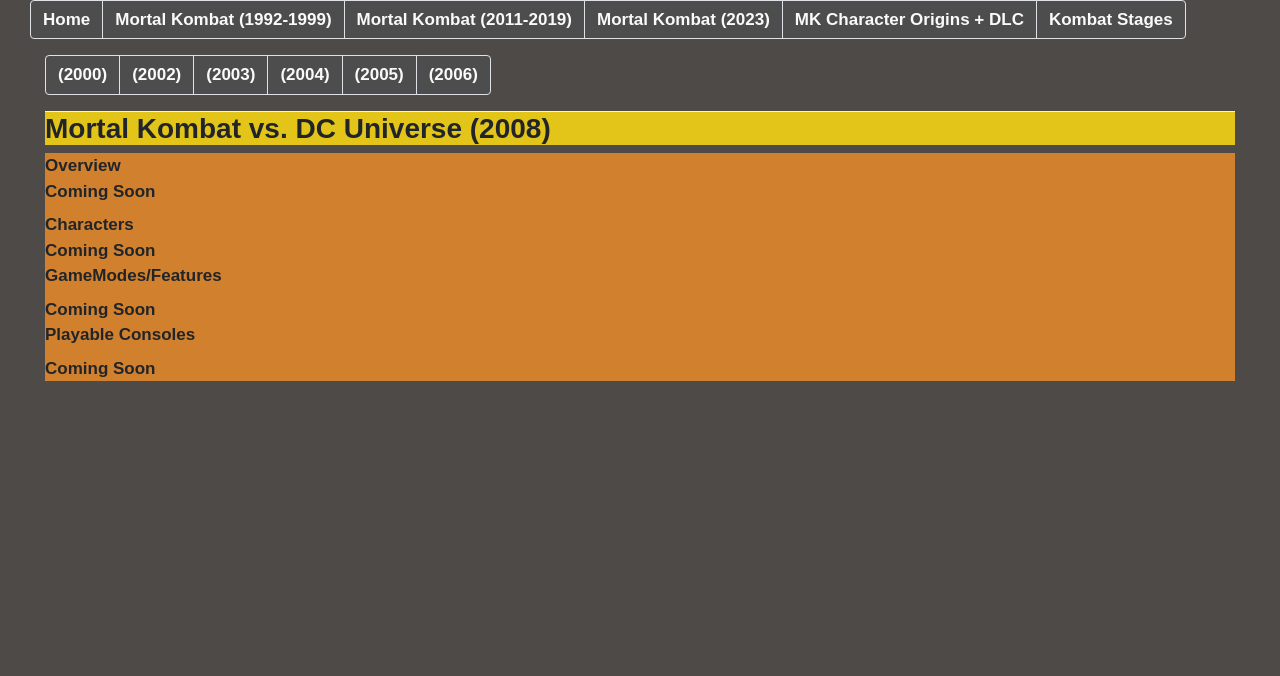
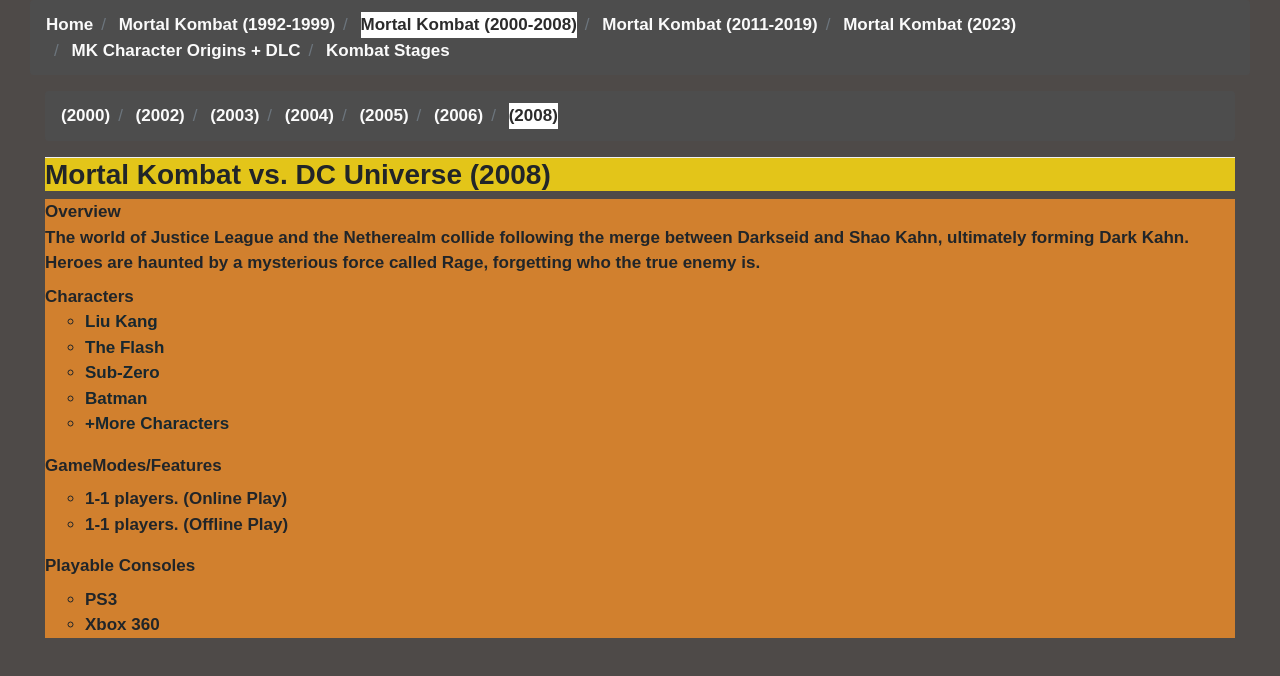
Before and after one commit to JohnnyCageMKII/JohnnyCageMKII.github.io, a plain HTML site: page MK2008.html in a window 1280 px wide. Drawn offline with nearby package versions, Linux system fonts and the light colour scheme.

Commit message:
Update MK2008.html

```diff
--- a/MK2008.html
+++ b/MK2008.html
@@ -5,7 +5,7 @@
     <meta http-equiv="X-UA-Compatible" content="IE=edge">
     <meta name="viewport" content="width=device-width, initial-scale=1">
 
-    <title>MK2008.html</title>  <!-- Change this -->
+    <title>Project Kombat</title>  <!-- Change this -->
 
     <meta name="description" content="Source code generated using layoutit.com">
     <meta name="author" content="LayoutIt!">
@@ -31,52 +31,57 @@
 	<div class="row">
 		<div class="col-md-12">
 			<nav>
-				<ul class="pagination">
-				    <li class="page-item">
-						<a style=color:#FAFAFA;background-color:#4D4D4D;  class="page-link" href="index.html">Home</a>
+				<ol class="breadcrumb">
+				    <li class="breadcrumb-item">
+						<a style=color:#FAFAFA;background-color:#4D4D4D;  class="breadcrumb-item" href="index.html">Home</a>
 					</li>
-					<li class="page-item">
-						<a style=color:#FAFAFA;background-color:#4D4D4D;  class="page-link" href="MortalKombat2.html">Mortal Kombat (1992-1999)</a>
+					<li class="breadcrumb-item">
+						<a style=color:#FAFAFA;background-color:#4D4D4D;  class="breadcrumb-item" href="MortalKombat1.html"> Mortal Kombat (1992-1999)</a>
 					</li>
-					<li class="page-item">
-						<a style=color:#FAFAFA;background-color:#4D4D4D;  class="page-link" href="MortalKombat3.html">Mortal Kombat (2011-2019)</a>
+					<li class="breadcrumb-item active">
+						<a style=color:#2B2B2B;background-color:#FFFFFF  >Mortal Kombat (2000-2008)</a>
 					</li>
-					<li class="page-item">
-						<a style=color:#FAFAFA;background-color:#4D4D4D;  class="page-link" href="MortalKombat4.html">Mortal Kombat (2023)</a>
+					<li class="breadcrumb-item">
+						<a style=color:#FAFAFA;background-color:#4D4D4D;  class="breadcrumb-item" href="MortalKombat3.html">Mortal Kombat (2011-2019)</a>
 					</li>
-					<li class="page-item">
-						<a style=color:#FAFAFA;background-color:#4D4D4D;  class="page-link" href="MKOrigins.html">MK Character Origins + DLC</a>
+					<li class="breadcrumb-item">
+						<a style=color:#FAFAFA;background-color:#4D4D4D;  class="breadcrumb-item" href="MortalKombat4.html">Mortal Kombat (2023)</a>
 					</li>
-					<li class="page-item">
-						<a style=color:#FAFAFA;background-color:#4D4D4D;  class="page-link" href="stages.html">Kombat Stages</a>
+					<li class="breadcrumb-item">
+						<a style=color:#FAFAFA;background-color:#4D4D4D;  class="breadcrumb-item" href="MKOrigins.html">MK Character Origins + DLC</a>
 					</li>
-				</ul>
+					<li class="breadcrumb-item">
+						<a style=color:#FAFAFA;background-color:#4D4D4D;  class="breadcrumb-item" href="stages.html">Kombat Stages</a>
+					</li>
+				</ol>
 			</nav>
 			<div class="container-fluid">
 	<div class="row">
 		<div class="col-md-12">
-			<nav>
-				<ul class="pagination">
-				    <li class="page-item">
-						<a class="page-link" href="MortalKombat2.html">(2000)</a>
+<nav>
+				<ol class="breadcrumb">
+					<li class="breadcrumb-item">
+						<a style=color:#FAFAFA;background-color:#4D4D4D; class="breadcrumb-item" href="MortalKombat2.html">(2000)</a>
 					</li>
-					<li class="page-item">
-						<a class="page-link" href="MK2002.html">(2002)</a>
+					<li class="breadcrumb-item">
+						<a style=color:#FAFAFA;background-color:#4D4D4D;  class="breadcrumb-item" href="MK2002.html">(2002)</a>
 					</li>
-					<li class="page-item">
-						<a class="page-link" href="MK2003.html">(2003)</a>
+					<li class="breadcrumb-item">
+						<a style=color:#FAFAFA;background-color:#4D4D4D;  class="breadcrumb-item" href="MK2003.html">(2003)</a>
 					</li>
-					<li class="page-item">
-						<a class="page-link" href="MK2004.html">(2004)</a>
+					<li class="breadcrumb-item">
+						<a style=color:#FAFAFA;background-color:#4D4D4D; class="breadcrumb-item" href="MK2004.html">(2004)</a>
 					</li>
-					<li class="page-item">
-						<a class="page-link" href="MK2005.html">(2005)</a>
+					<li class="breadcrumb-item">
+						<a style=color:#FAFAFA;background-color:#4D4D4D;  class="breadcrumb-item" href="MK2005.html">(2005)</a>
 					</li>
-					<li class="page-item">
-						<a class="page-link" href="MK2006.html">(2006)</a>
+					<li class="breadcrumb-item">
+						<a style=color:#FAFAFA;background-color:#4D4D4D;  class="breadcrumb-item" href="MK2006.html">(2006)</a>
 					</li>
+					<li class="breadcrumb-item active">
+						<a style=color:#2B2B2B;background-color:#FFFFFF;  class="breadcrumb-item" href="MK2008.html">(2008)</a>
 					</li>
-				</ul>
+				</ol>
 			</nav>
 			<div class="translate">
 	<div class="row">
@@ -114,22 +119,35 @@ new google.translate.TranslateElement({pageLanguage: 'en'}, 'google_translate_el
 							Overview
 						</dt>
 						<dd>
-						Coming Soon
+						The world of Justice League and the Netherealm collide following the merge between Darkseid and Shao Kahn, ultimately forming Dark Kahn. Heroes are haunted by a mysterious force called Rage, forgetting who the true enemy is.
 						</dd>
 						<dt>
 							Characters
 						</dt>
-						Coming Soon
+						<ul type=circle >  <!-- unordered list, circle (default)-->
+        <li> <a href="https://mortalkombat.fandom.com/wiki/Liu_Kang?so=search" target= id="style-2" data-replace="Liu Kang" ><span>Liu Kang</span></a> </li>
+        <li> <a href="https://mortalkombat.fandom.com/wiki/The_Flash" target= id="style-2" data-replace="The Flash" ><span>The Flash</span></a> </li>
+        <li> <a href="https://mortalkombat.fandom.com/wiki/Bi-Han/Original_Timeline" target= id="style-2" data-replace="Sub-Zero"><span>Sub-Zero</span></a> </li>
+        <li> <a href="https://mortalkombat.fandom.com/wiki/Batman" target= id="style-3" data-replace="Batman" ><span>Batman</span></a> </li>
+        <li> <a href="https://mortalkombat.fandom.com/wiki/Mortal_Kombat_vs._DC_Universe#Character_Roster" target= id="style-2"  data-replace="+More Characters" ><span>+More Characters</span></a> </li>
+    </ul>
 						<dd>
 							GameModes/Features
 						</dd>
 						<dt>
-						Coming Soon
+						<ul type=circle >  <!-- unordered list, circle (default)-->
+        <li>1-1 players. (Online Play)</li>
+        <li>1-1 players. (Offline Play)</li>
+    </ul>
 						</dt>
 						<dd>
 							Playable Consoles
 						</dd>
-						Coming Soon
+						<ul type=circle >  <!-- unordered list, circle (default)-->
+        <li>PS3</li>
+        <li>Xbox 360</li>
+    </ul>
+
 
 					</dl>
 				</div>
```
